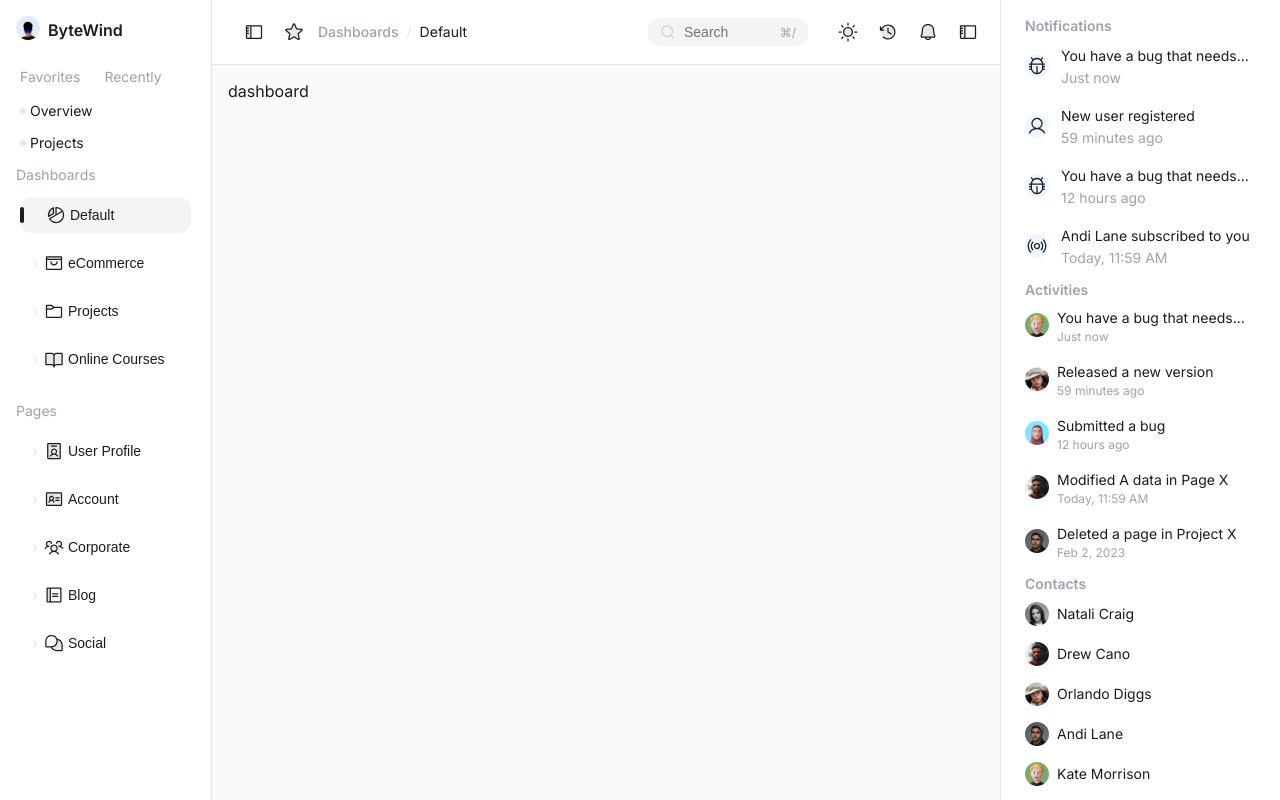
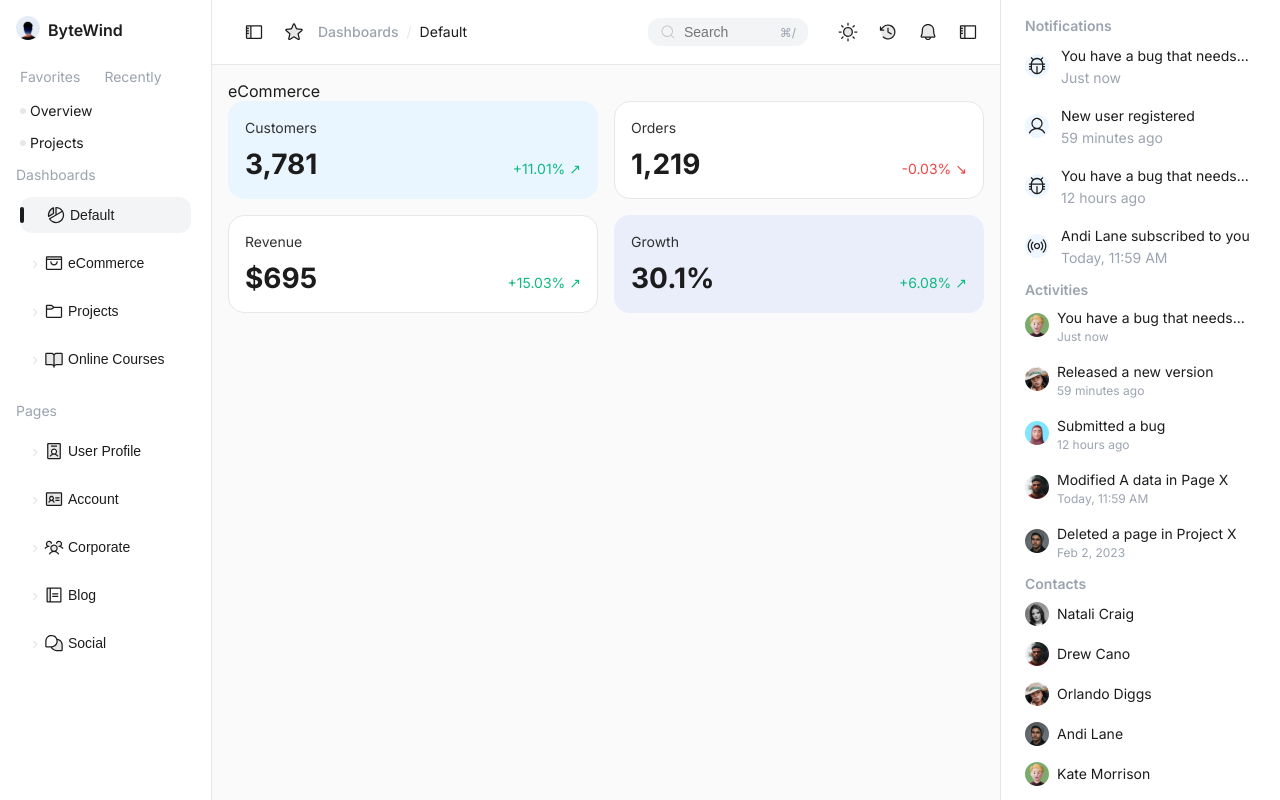
Before and after one commit to hssaluja25/dashboard, a React (Vite) app: page / in a window 1280 px wide. Built offline with nearby package versions, Linux system fonts and the light colour scheme.

Commit message:
add kpis section

```diff
--- /dev/null
+++ b/src/atoms/KpiCard.jsx
@@ -0,0 +1,30 @@
+import React from "react";
+
+const Arrow = ({ value }) => {
+  const positive = value >= 0;
+  const pct = Math.abs(value).toFixed(2) + "%";
+  const arrow = positive ? "↗" : "↘";
+  return (
+    <span className={`kpi-change ${positive ? "is-positive" : "is-negative"}`}>
+      {(positive ? "+" : "-") + pct} {arrow}
+    </span>
+  );
+};
+
+const KpiCard = ({ title, value, changePct = 0, prefix = "", suffix = "", accent = "" }) => {
+  return (
+    <section className={`kpi-card ${accent}`}>
+      <div className="kpi-title">{title}</div>
+      <div className="kpi-row">
+        <div className="kpi-value">
+          {prefix}
+          {value}
+          {suffix}
+        </div>
+        <Arrow value={changePct} />
+      </div>
+    </section>
+  );
+};
+
+export default KpiCard;
--- a/src/index.css
+++ b/src/index.css
@@ -66,6 +66,67 @@ html, body {
 
 .dashboard-content {
   padding: 1rem;
+}
+
+.kpis-grid {
+  display: grid;
+  grid-template-columns: repeat(2, minmax(0, 1fr));
+  gap: 16px;
+}
+
+.kpi-card {
+  background: var(--surface);
+  border: 1px solid var(--border);
+  border-radius: 16px;
+  padding: 16px;
+}
+
+.kpi-title {
+  font-size: 14px;
+  line-height: 20px;
+  color: var(--text);
+  opacity: 0.9;
+}
+
+.kpi-row {
+  margin-top: 8px;
+  display: flex;
+  align-items: baseline;
+  justify-content: space-between;
+}
+
+.kpi-value {
+  font-size: 28px;
+  line-height: 36px;
+  font-weight: 700;
+  color: var(--text);
+}
+
+.kpi-change {
+  font-size: 14px;
+  line-height: 20px;
+}
+.kpi-change.is-positive {
+  color: #10b981;
+}
+.kpi-change.is-negative {
+  color: #ef4444;
+}
+
+.kpi-accent-blue {
+  background: #eaf6ff;
+  border-color: transparent;
+}
+.kpi-accent-indigo {
+  background: #eaeefb;
+  border-color: transparent;
+}
+
+[data-theme="dark"] .kpi-accent-blue {
+  background: #0e1b2b;
+}
+[data-theme="dark"] .kpi-accent-indigo {
+  background: #151a2b;
 }
 
 .hdr-left {
--- /dev/null
+++ b/src/models/mockData.js
@@ -0,0 +1,95 @@
+export const mockData = {
+  kpis: {
+    customers: 3781,
+    customersChangePct: 11.01,
+    orders: 1219,
+    ordersChangePct: -0.03,
+    revenueTotal: 695,
+    revenueChangePct: 15.03,
+    growthPct: 30.1,
+    growthChangePct: 6.08,
+  },
+
+  monthly: [
+    {
+      month: "Jan",
+      revenue: 12000000,
+      previousRevenue: 10000000,
+      projection: 15000000,
+      customers: 600,
+      orders: 200,
+    },
+    {
+      month: "Feb",
+      revenue: 18000000,
+      previousRevenue: 17000000,
+      projection: 20000000,
+      customers: 730,
+      orders: 250,
+    },
+    {
+      month: "Mar",
+      revenue: 16000000,
+      previousRevenue: 14000000,
+      projection: 17000000,
+      customers: 680,
+      orders: 230,
+    },
+    {
+      month: "Apr",
+      revenue: 22000000,
+      previousRevenue: 10000000,
+      projection: 25000000,
+      customers: 750,
+      orders: 260,
+    },
+    {
+      month: "May",
+      revenue: 14000000,
+      previousRevenue: 20000000,
+      projection: 16000000,
+      customers: 700,
+      orders: 230,
+    },
+    {
+      month: "Jun",
+      revenue: 21000000,
+      previousRevenue: 19000000,
+      projection: 23000000,
+      customers: 721,
+      orders: 246,
+    },
+  ],
+
+  topProducts: [
+    {
+      name: "ASOS Ridley High Waist",
+      price: 79.49,
+      quantity: 82,
+      amount: 6518.18,
+    },
+    {
+      name: "Marco Lightweight Shirt",
+      price: 128.5,
+      quantity: 37,
+      amount: 4754.5,
+    },
+    { name: "Half Sleeve Shirt", price: 39.99, quantity: 64, amount: 2559.36 },
+    { name: "Lightweight Jacket", price: 20.0, quantity: 184, amount: 3680.0 },
+    { name: "Marco Shoes", price: 79.49, quantity: 24, amount: 1907.76 },
+  ],
+
+  revenueByLocation: [
+    { name: "New York", revenue: 72000, lat: 40.7128, lon: -74.006 },
+    { name: "San Francisco", revenue: 39000, lat: 37.7749, lon: -122.4194 },
+    { name: "Sydney", revenue: 25000, lat: -33.8688, lon: 151.2093 },
+    { name: "Singapore", revenue: 61000, lat: 1.3521, lon: 103.8198 },
+  ],
+
+  salesChannels: [
+    { channel: "Direct", amount: 300.56 },
+    { channel: "Affiliate", amount: 135.18 },
+    { channel: "Sponsored", amount: 154.02 },
+    { channel: "E-mail", amount: 48.96 },
+  ],
+};
--- /dev/null
+++ b/src/molecules/Kpis.jsx
@@ -0,0 +1,42 @@
+import React from "react";
+import KpiCard from "@/atoms/KpiCard";
+import { mockData } from "@/models/mockData";
+
+const numberFormat = (n) => n.toLocaleString();
+
+const Kpis = () => {
+  const { kpis } = mockData;
+  return (
+    <div className="kpis-grid">
+      <KpiCard
+        title="Customers"
+        value={numberFormat(kpis.customers)}
+        changePct={kpis.customersChangePct}
+        accent="kpi-accent-blue"
+      />
+
+      <KpiCard
+        title="Orders"
+        value={numberFormat(kpis.orders)}
+        changePct={kpis.ordersChangePct}
+      />
+
+      <KpiCard
+        title="Revenue"
+        value={numberFormat(Math.round(kpis.revenueTotal))}
+        changePct={kpis.revenueChangePct}
+        prefix="$"
+      />
+
+      <KpiCard
+        title="Growth"
+        value={kpis.growthPct}
+        suffix="%"
+        changePct={kpis.growthChangePct}
+        accent="kpi-accent-indigo"
+      />
+    </div>
+  );
+};
+
+export default Kpis;
--- a/src/pages/dashboard.jsx
+++ b/src/pages/dashboard.jsx
@@ -2,6 +2,7 @@ import React, { useState } from "react";
 import LeftSidebar from "../molecules/LeftSidebar";
 import RightSidebar from "../molecules/RightSidebar";
 import Header from "../molecules/Header";
+import Kpis from "../molecules/Kpis";
 
 const Dashboard = () => {
   const [sidebarOpen, setSidebarOpen] = useState(true);
@@ -29,7 +30,8 @@ const Dashboard = () => {
         />
 
         <section className="dashboard-content">
-          <p>dashboard</p>
+          <p>eCommerce</p>
+          <Kpis />
         </section>
       </main>
 
```
Also changed, not shown: src/assets/ArrowFall.svg (added), src/assets/ArrowRise.svg (added).
